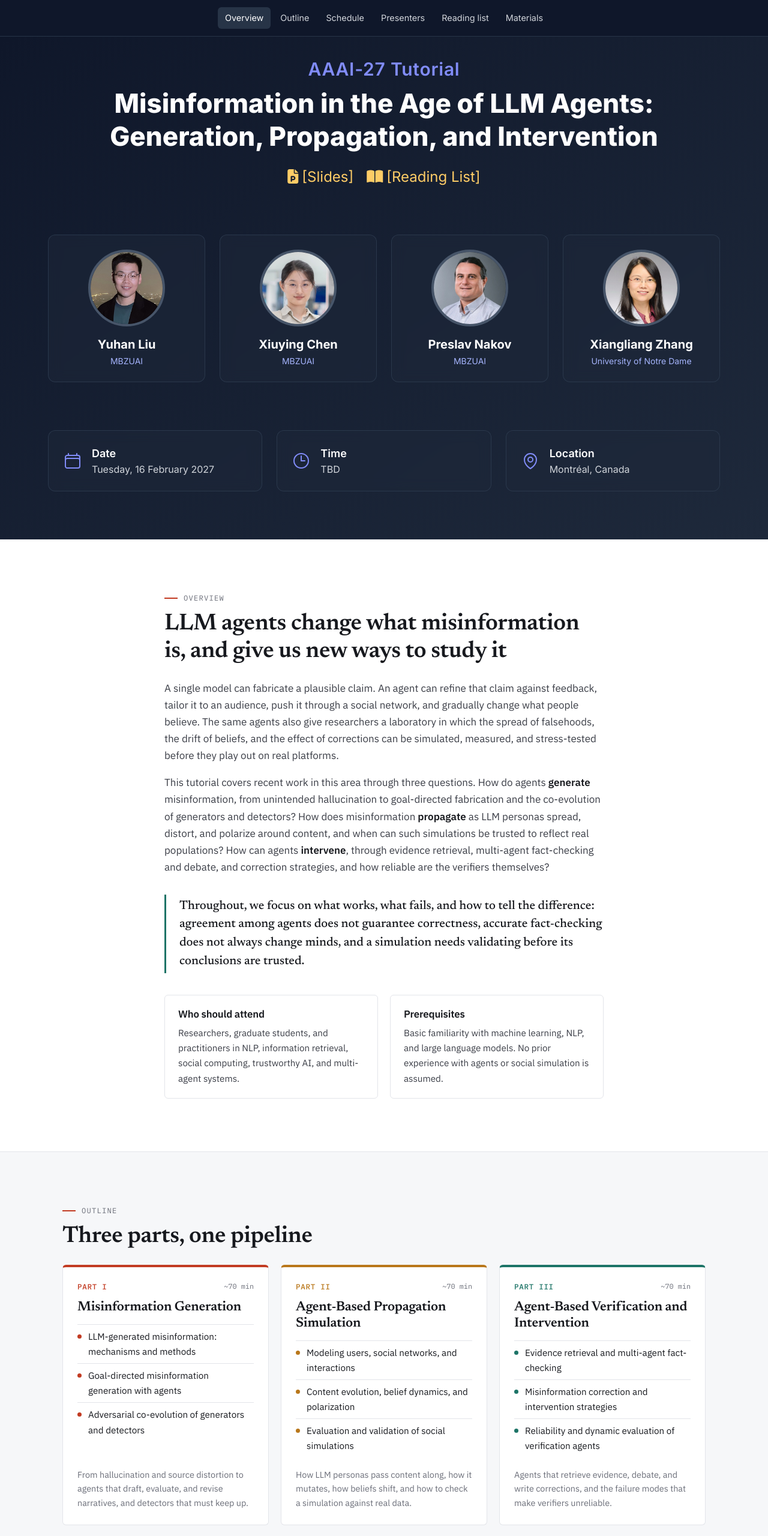
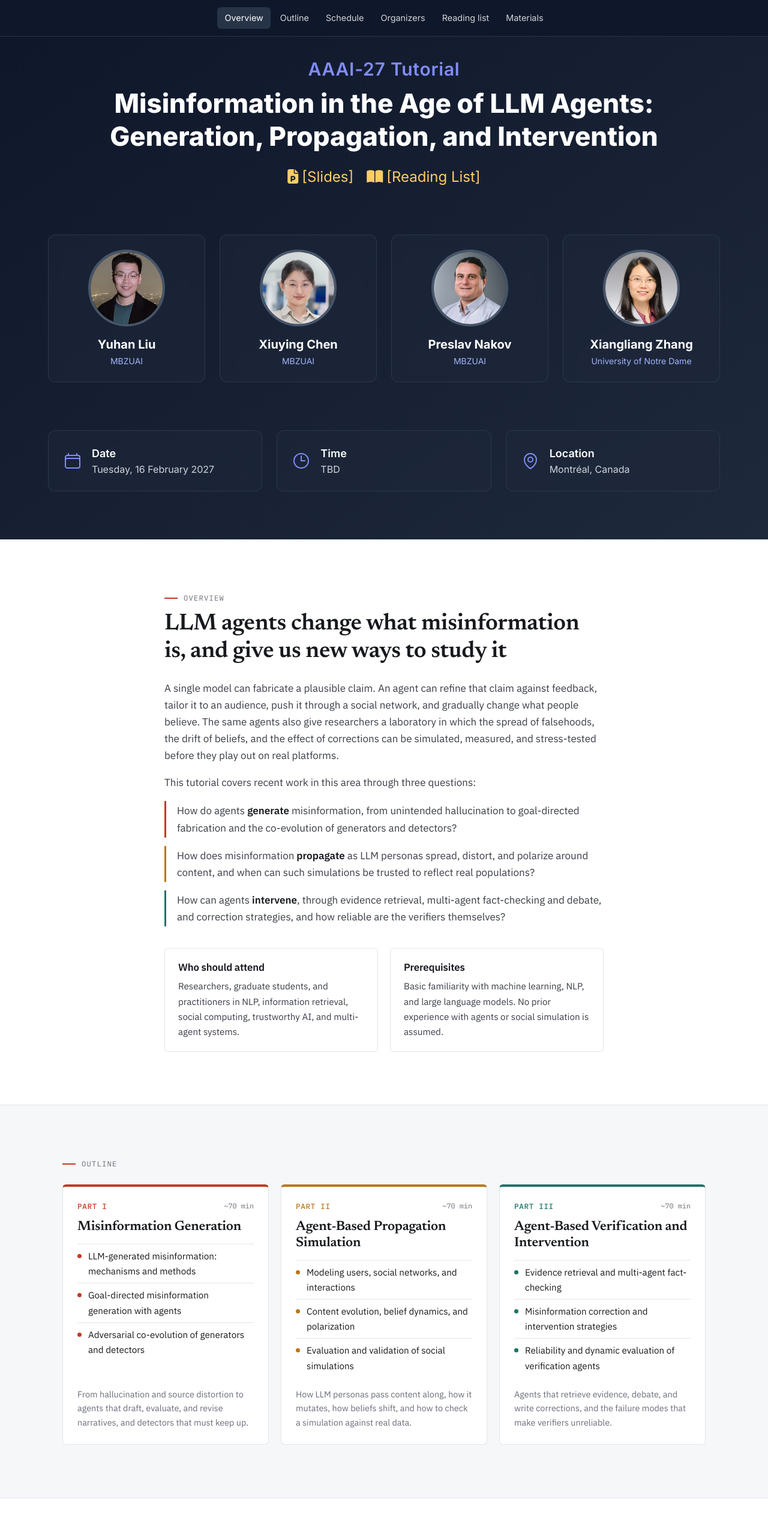
Before and after one commit to LiuYuHan31/MisinformationAgent, a plain HTML site: page index.html in a window 1280 px wide. Shown: the top 2560 px of the page at 60% size. Drawn offline with Linux system fonts and the light colour scheme.

Commit message:
Tidy overview, outline, program, and organizers sections
- Overview: drop the "Throughout, we focus on..." pull quote and list
  the three guiding questions on separate lines, color-keyed to Parts I–III
- Outline: remove the "Three parts, one pipeline" heading
- Program: remove the Presenter column (and the mobile rule that hid the
  last column, which would now hide Session)
- Rename Presenters to Organizers (section, nav link, hero card links)
- Reading list: note that the list is a work in progress

Co-Authored-By: Claude Opus 5.5 <noreply@anthropic.com>

```diff
--- a/css/style.css
+++ b/css/style.css
@@ -208,10 +208,14 @@ p { margin: 0 0 1em; }
 .prose p { color: var(--ink-soft); }
 .prose em { font-style: normal; font-weight: 600; color: var(--ink); }
 
-.pull {
-  margin: 32px 0; padding: 4px 0 4px 22px; border-left: 3px solid var(--true);
-  font-family: var(--serif); font-size: 1.28rem; line-height: 1.5; color: var(--ink);
+.questions { list-style: none; margin: 4px 0 0; padding: 0; display: grid; gap: 14px; }
+.questions li {
+  padding: 2px 0 2px 18px; border-left: 3px solid var(--c);
+  color: var(--ink-soft);
 }
+.q-1 { --c: var(--false); }
+.q-2 { --c: var(--amber); }
+.q-3 { --c: var(--true); }
 
 .audience { display: grid; grid-template-columns: 1fr 1fr; gap: 20px; margin-top: 36px; }
 .audience > div { background: var(--card); border: 1px solid var(--rule); border-radius: var(--radius); padding: 20px 22px; }
@@ -219,7 +223,7 @@ p { margin: 0 0 1em; }
 .audience p { margin: 0; color: var(--ink-soft); font-size: 0.95rem; }
 
 /* Outline */
-.parts { list-style: none; padding: 0; margin: 8px 0 0; display: grid; grid-template-columns: repeat(3, 1fr); gap: 20px; counter-reset: none; }
+.parts { list-style: none; padding: 0; margin: 24px 0 0; display: grid; grid-template-columns: repeat(3, 1fr); gap: 20px; counter-reset: none; }
 .part {
   --c: var(--false); --tint: var(--false-tint);
   background: var(--card); border: 1px solid var(--rule); border-top: 4px solid var(--c);
@@ -245,7 +249,6 @@ p { margin: 0 0 1em; }
 }
 .schedule td { padding: 14px 12px 14px 0; border-bottom: 1px solid var(--rule); vertical-align: top; }
 .schedule td.t { font-family: var(--mono); font-size: 0.85rem; color: var(--muted); white-space: nowrap; width: 90px; }
-.schedule td:last-child { color: var(--ink-soft); }
 .break-row td { color: var(--muted); font-style: italic; background: repeating-linear-gradient(-45deg, transparent 0 6px, var(--paper-alt) 6px 12px); }
 
 .tag {
@@ -257,7 +260,7 @@ p { margin: 0 0 1em; }
 .tag-2 { background: var(--amber-tint); color: var(--amber); }
 .tag-3 { background: var(--true-tint); color: var(--true); }
 
-/* Presenters */
+/* Organizers */
 .people { display: grid; grid-template-columns: 1fr 1fr; gap: 20px; }
 .person {
   display: grid; grid-template-columns: 96px 1fr; gap: 20px; align-items: start;
@@ -333,5 +336,4 @@ p { margin: 0 0 1em; }
   .audience, .materials { grid-template-columns: 1fr; }
   .person { grid-template-columns: 64px 1fr; gap: 16px; padding: 18px; }
   .person img, .avatar { width: 64px; height: 64px; font-size: 1.2rem; }
-  .schedule td:last-child, .schedule th:last-child { display: none; }
 }
--- a/index.html
+++ b/index.html
@@ -13,7 +13,7 @@
   <link rel="preconnect" href="https://fonts.gstatic.com" crossorigin>
   <link href="https://fonts.googleapis.com/css2?family=Inter:wght@400;500;600;700;800&family=IBM+Plex+Mono:wght@400;500&family=IBM+Plex+Sans:wght@400;500;600&family=Newsreader:ital,opsz,wght@0,6..72,500;0,6..72,600;1,6..72,500&display=swap" rel="stylesheet">
   <link rel="stylesheet" href="https://cdnjs.cloudflare.com/ajax/libs/font-awesome/6.5.1/css/all.min.css" integrity="sha512-DTOQO9RWCH3ppGqcWaEA1BIZOC6xxalwEsw9c2QQeAIftl+Vegovlnee1c9QX4TctnWMn13TZye+giMm8e2LwA==" crossorigin="anonymous" referrerpolicy="no-referrer">
-  <link rel="stylesheet" href="css/style.css?v=20261114-4">
+  <link rel="stylesheet" href="css/style.css?v=20261114-6">
 </head>
 <body>
 
@@ -26,7 +26,7 @@
       <li><a href="#overview">Overview</a></li>
       <li><a href="#outline">Outline</a></li>
       <li><a href="#schedule">Schedule</a></li>
-      <li><a href="#presenters">Presenters</a></li>
+      <li><a href="#organizers">Organizers</a></li>
       <li><a href="#reading">Reading list</a></li>
       <li><a href="#materials">Materials</a></li>
     </ul>
@@ -44,23 +44,23 @@
       </p>
     </div>
 
-    <ul class="speakers" aria-label="Presenters">
-      <li><a class="speaker" href="#presenters">
+    <ul class="speakers" aria-label="Organizers">
+      <li><a class="speaker" href="#organizers">
         <img src="assets/img/people/yuhan-liu.jpg" alt="">
         <h3>Yuhan Liu</h3>
         <p>MBZUAI</p>
       </a></li>
-      <li><a class="speaker" href="#presenters">
+      <li><a class="speaker" href="#organizers">
         <img src="assets/img/people/xiuying-chen.jpg" alt="">
         <h3>Xiuying Chen</h3>
         <p>MBZUAI</p>
       </a></li>
-      <li><a class="speaker" href="#presenters">
+      <li><a class="speaker" href="#organizers">
         <img src="assets/img/people/preslav-nakov.jpg" alt="">
         <h3>Preslav Nakov</h3>
         <p>MBZUAI</p>
       </a></li>
-      <li><a class="speaker" href="#presenters">
+      <li><a class="speaker" href="#organizers">
         <img src="assets/img/people/xiangliang-zhang.jpg" alt="">
         <h3>Xiangliang Zhang</h3>
         <p>University of Notre Dame</p>
@@ -92,11 +92,13 @@
     <h2>LLM agents change what misinformation is, and give us new ways to study it</h2>
     <div class="prose">
       <p>A single model can fabricate a plausible claim. An agent can refine that claim against feedback, tailor it to an audience, push it through a social network, and gradually change what people believe. The same agents also give researchers a laboratory in which the spread of falsehoods, the drift of beliefs, and the effect of corrections can be simulated, measured, and stress-tested before they play out on real platforms.</p>
-      <p>This tutorial covers recent work in this area through three questions. How do agents <em>generate</em> misinformation, from unintended hallucination to goal-directed fabrication and the co-evolution of generators and detectors? How does misinformation <em>propagate</em> as LLM personas spread, distort, and polarize around content, and when can such simulations be trusted to reflect real populations? How can agents <em>intervene</em>, through evidence retrieval, multi-agent fact-checking and debate, and correction strategies, and how reliable are the verifiers themselves?</p>
+      <p>This tutorial covers recent work in this area through three questions:</p>
+      <ol class="questions">
+        <li class="q-1">How do agents <em>generate</em> misinformation, from unintended hallucination to goal-directed fabrication and the co-evolution of generators and detectors?</li>
+        <li class="q-2">How does misinformation <em>propagate</em> as LLM personas spread, distort, and polarize around content, and when can such simulations be trusted to reflect real populations?</li>
+        <li class="q-3">How can agents <em>intervene</em>, through evidence retrieval, multi-agent fact-checking and debate, and correction strategies, and how reliable are the verifiers themselves?</li>
+      </ol>
     </div>
-    <blockquote class="pull">
-      Throughout, we focus on what works, what fails, and how to tell the difference: agreement among agents does not guarantee correctness, accurate fact-checking does not always change minds, and a simulation needs validating before its conclusions are trusted.
-    </blockquote>
     <div class="audience">
       <div>
         <h3>Who should attend</h3>
@@ -113,7 +115,6 @@
 <section class="block alt" id="outline">
   <div class="container">
     <p class="section-label">Outline</p>
-    <h2>Three parts, one pipeline</h2>
     <ol class="parts">
       <li class="part part-1">
         <div class="part-head">
@@ -165,37 +166,34 @@
     <p class="muted">Room and exact times will be posted once AAAI-27 releases the tutorial program.</p>
     <table class="schedule">
       <thead>
-        <tr><th scope="col">Time</th><th scope="col">Session</th><th scope="col">Presenter</th></tr>
+        <tr><th scope="col">Time</th><th scope="col">Session</th></tr>
       </thead>
       <tbody>
         <tr>
           <td class="t">TBD</td>
           <td><span class="tag tag-1">Part I</span> Misinformation Generation</td>
-          <td>Xiuying Chen</td>
         </tr>
         <tr>
           <td class="t">TBD</td>
           <td><span class="tag tag-2">Part II</span> Agent-Based Propagation Simulation</td>
-          <td>Yuhan Liu</td>
         </tr>
         <tr class="break-row">
           <td class="t">30 min</td>
-          <td colspan="2">Coffee break</td>
+          <td>Coffee break</td>
         </tr>
         <tr>
           <td class="t">TBD</td>
           <td><span class="tag tag-3">Part III</span> Agent-Based Verification and Intervention</td>
-          <td>Preslav Nakov, Xiangliang Zhang</td>
         </tr>
       </tbody>
     </table>
   </div>
 </section>
 
-<section class="block alt" id="presenters">
+<section class="block alt" id="organizers">
   <div class="container">
-    <p class="section-label">Presenters</p>
-    <h2>Presenters</h2>
+    <p class="section-label">Organizers</p>
+    <h2>Organizers</h2>
     <div class="people">
       <article class="person">
         <img src="assets/img/people/yuhan-liu.jpg" alt="Yuhan Liu" loading="lazy">
@@ -237,7 +235,7 @@
   <div class="container narrow">
     <p class="section-label">Reading list</p>
     <h2>Selected references</h2>
-    <p class="muted">Grouped by tutorial part.</p>
+    <p class="muted">Grouped by tutorial part. This list is still a work in progress; the final version will be posted here.</p>
 
     <h3 class="rl-head"><span class="tag tag-1">Part I</span> Generation</h3>
     <ol class="refs">
```
